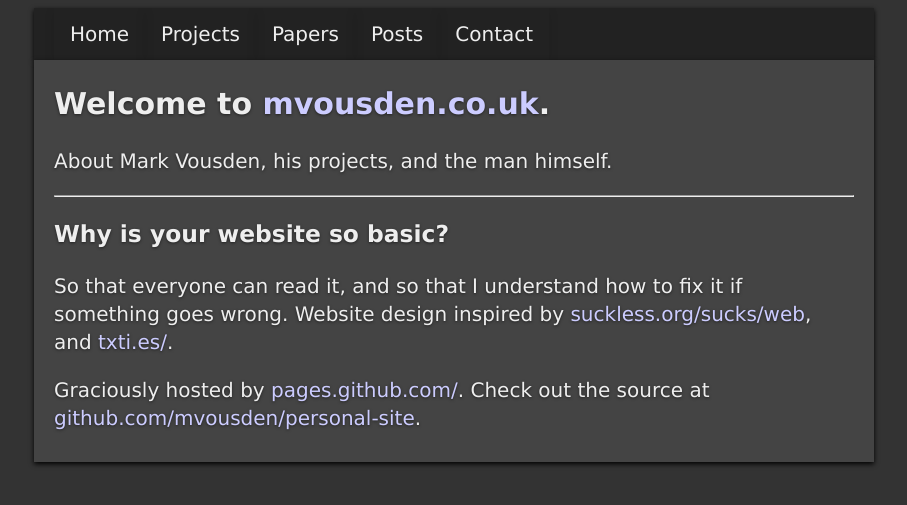
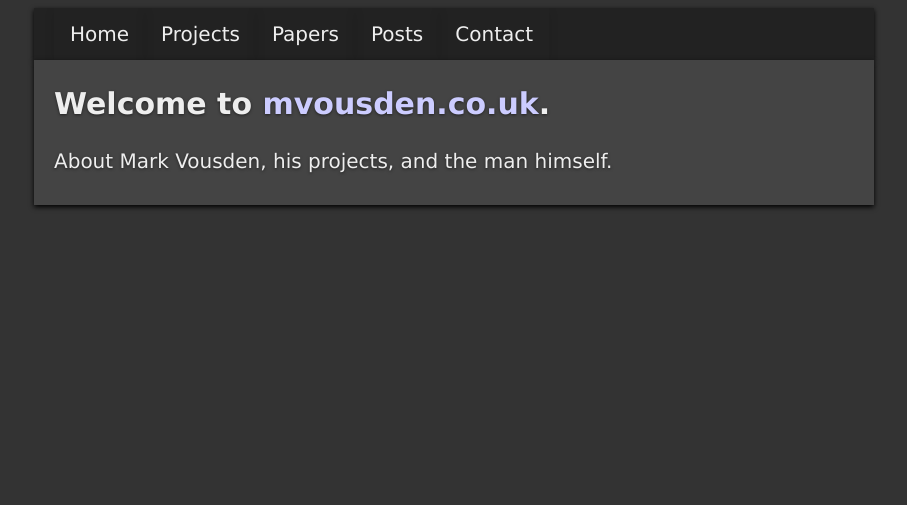
Before and after one commit to mvousden/personal-site, a Jekyll site: the page built from index.html, in a window 1280 px wide. Shown: the top 505 px of the page, without its empty margins (186-1093 px from the left). Built offline with Jekyll 4.4.1, drawn with Linux system fonts in a browser that asks for light colours.

```diff
--- a/index.html
+++ b/index.html
@@ -4,17 +4,3 @@ title: Welcome to <a href=http://mvousden.co.uk/>mvousden.co.uk</a>.
 aside: >
     About Mark Vousden, his projects, and the man himself.
 ---
-
-<hr>
-<h3>Why is your website so basic?</h3>
-
-
-<p>So that everyone can read it, and so that I understand how to fix it if
-something goes wrong. Website design inspired by
-<a href=http://suckless.org/sucks/web>suckless.org/sucks/web</a>, and
-<a href=http://txti.es/>txti.es/</a>.</p>
-
-<p>Graciously hosted by
-<a href=https://pages.github.com/>pages.github.com/</a>.
-Check out the source at <a href=https://github.com/mvousden/personal-site>
-github.com/mvousden/personal-site</a>.</p>
```
Also changed, not shown: _posts/2017-10-08-post.md (added, +34 -0 lines).
